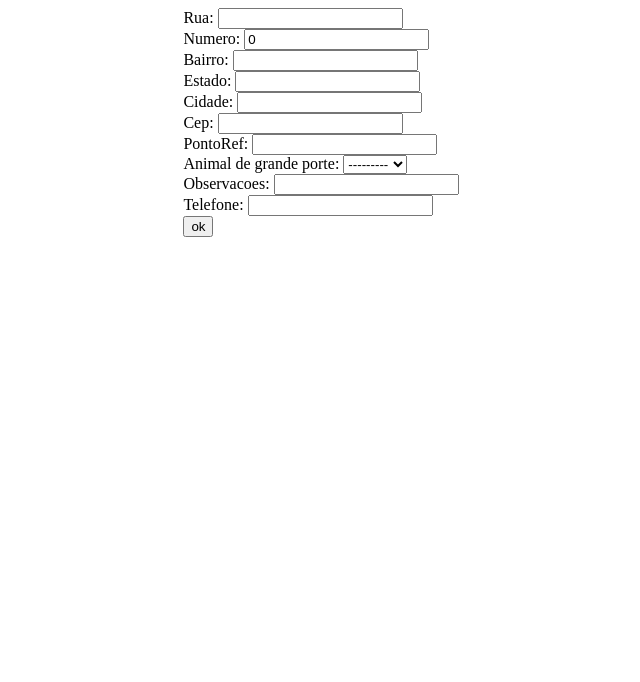
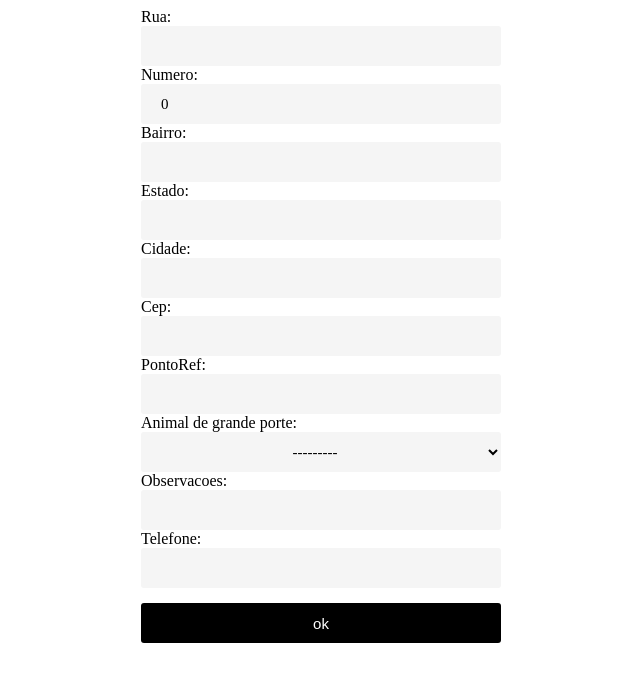
Before and after one commit to marcosnjunior/back_prefeitura_cidadao, a Django app: page /animais/apreensao-de-animais in a window 1280 px wide. Shown: the top 682 px of the page, without its empty margins (319-959 px from the left). Run offline with Django 5.2, Linux system fonts and the light colour scheme.

Commit message:
feat: update

```diff
--- a/prefeitura/animais/forms.py
+++ b/prefeitura/animais/forms.py
@@ -1,5 +1,5 @@
 from django import forms
-from .models import ColetaAnimaisMortos, ApreensaoAnimal, Denuncia
+from .models import *
 
 class ColetaAnimaisMortosForm(forms.ModelForm):
     class Meta:
@@ -27,3 +27,34 @@ class DenunciaForm(forms.ModelForm):
     class Meta:
         model = Denuncia
         fields = '__all__'
+
+class AgendaConsultaForm(forms.ModelForm):
+    class Meta:
+        model = AgendaConsulta
+        fields = '__all__'
+        ANIMAL_De_GRANDE_PORTE = [
+            ("Cavalo", "Cavalo"),
+            ("Boi", "Boi"),
+            ("Cabra", "Cabra"),
+            ("Porco", "Porco")
+        ]
+
+class AgendaCastracaoForm(forms.ModelForm):
+    class Meta:
+        model = AgendaCastracao
+        fields = '__all__'
+        ANIMAL_De_GRANDE_PORTE = [
+        ("Cavalo", "Cavalo"),
+        ("Boi", "Boi"),
+        ("Porco", "Porco")
+        ]
+class HospitalVeterinarioForm(forms.ModelForm):
+    class Meta:
+        model = HospitalVeterinario
+        fields = '__all__'
+        ANIMAL_De_GRANDE_PORTE = [
+            ("Cavalo", "Cavalo"),
+            ("Boi", "Boi"),
+            ("Cabra", "Cabra"),
+            ("Porco", "Porco")
+        ]
--- a/prefeitura/animais/models.py
+++ b/prefeitura/animais/models.py
@@ -46,3 +46,35 @@ class Denuncia(models.Model):
     pontoRef = models.CharField(max_length=200)
 
 # class CadrastroDeProtetores(models.Model):
+
+class AgendaConsulta(models.Model):
+    ANIMAL_De_GRANDE_PORTE = [
+        ("Cavalo", "Cavalo"),
+        ("Boi", "Boi"),
+        ("Cabra", "Cabra"),
+        ("Porco", "Porco")
+    ]
+    nome = models.CharField(max_length=200)
+    telefone = models.CharField(max_length=20)
+    animal_de_grande_porte = models.CharField(max_length=6, choices=ANIMAL_De_GRANDE_PORTE)
+
+class AgendaCastracao(models.Model):
+    ANIMAL_De_GRANDE_PORTE = [
+        ("Cavalo", "Cavalo"),
+        ("Boi", "Boi"),
+        ("Porco", "Porco")
+    ]
+    nome = models.CharField(max_length=200)
+    telefone = models.CharField(max_length=20)
+    animal_de_grande_porte = models.CharField(max_length=6, choices=ANIMAL_De_GRANDE_PORTE)
+
+class HospitalVeterinario(models.Model):
+    ANIMAL_De_GRANDE_PORTE = [
+        ("Cavalo", "Cavalo"),
+        ("Boi", "Boi"),
+        ("Cabra", "Cabra"),
+        ("Porco", "Porco")
+    ]
+    nome = models.CharField(max_length=200)
+    telefone = models.CharField(max_length=20)
+    animal_de_grande_porte = models.CharField(max_length=6, choices=ANIMAL_De_GRANDE_PORTE)
--- a/prefeitura/animais/static/base.css
+++ b/prefeitura/animais/static/base.css
@@ -1,4 +1,82 @@
+h3 {
+    margin: 0;
+    margin-top: 20px;
+}
+
+h6 {
+    margin: 0;
+    margin-top: 10px;
+}
+
+h4 {
+    margin: 0;
+    margin-top: 5px;
+    margin-bottom: 5px;
+    font-weight: normal;
+}
+
+
+input {
+    background-color: #f5f5f5;
+    border: 0;
+    width: 100%;
+    height: 40px;
+    font-family: inherit;
+    padding: 20px;
+    font-size: 15px;
+    box-sizing: border-box;
+    border-radius: 3px;
+    color: black;
+}
+
+select{
+    background-color: #f5f5f5;
+    border: 0;
+    width: 100%;
+    height: 40px;
+    font-family: inherit;
+    font-size: 15px;
+    box-sizing: border-box;
+    border-radius: 3px;
+    color: black;
+}
+
+select option:first-child {
+   text-align: center;
+}
+
+input[type="checkbox"] {
+    width: 20px;
+    height: 20px;
+    margin-right: 10px;
+}
+
+textarea {
+    background-color: #f5f5f5;
+    border: 0;
+    width: 100%;
+    height: 100px;
+    font-family: inherit;
+    padding: 20px;
+    font-size: 15px;
+    box-sizing: border-box;
+    border-radius: 3px;
+}
+
+button[type="submit"] {
+    width: 100%;
+    height: 40px;
+    background-color: black;
+    color: white;
+    border: 0;
+    margin-top: 15px;
+    border-radius: 3px;
+    font-size: 15px;
+    cursor: pointer;
+}
+
+
 .container {
-    justify-items: center;
-    align-items: center;
+    width: 360px;
+    margin: auto;
 }
--- /dev/null
+++ b/prefeitura/animais/templates/AgendaCastracao.html
@@ -0,0 +1,5 @@
+{% extends "base.html" %}
+
+{% block formulario%}
+
+{% endblock %}
--- /dev/null
+++ b/prefeitura/animais/templates/AgendaConsulta.html
@@ -0,0 +1,5 @@
+{% extends "base.html" %}
+
+{% block formulario%}
+
+{% endblock %}
--- /dev/null
+++ b/prefeitura/animais/templates/HospitalVeterinario.html
@@ -0,0 +1,5 @@
+{% extends "base.html" %}
+
+{% block formulario%}
+
+{% endblock %}
--- a/prefeitura/animais/urls.py
+++ b/prefeitura/animais/urls.py
@@ -6,4 +6,7 @@ urlpatterns = [
     path('coleta-animais-mortos', views.coleta),
     path('apreensao-de-animais', views.Apreensao),
     path('denuncia-de-animais', views.Denuncia),
+    path('agenda-consulta-clinica', views.AgendaConsulta),
+    path('agenda-castracao-pet', views.AgendaCastracao),
+    path('hospital-veterinario', views.HospitalVeterinario),
 ]
--- a/prefeitura/animais/views.py
+++ b/prefeitura/animais/views.py
@@ -1,6 +1,6 @@
 from django.shortcuts import render, redirect
 
-from .forms import ColetaAnimaisMortosForm, ApreensaoAnimalForm, DenunciaForm
+from .forms import *
 # Create your views here.
 
 def coleta(request):
@@ -38,3 +38,39 @@ def Denuncia(request):
         form = DenunciaForm()
 
     return render(request, "Denuncia.html", {"form": form})
+
+def AgendaConsulta(request):
+    if request.method == "POST":
+        form = AgendaConsultaForm(request.POST)
+        if form.is_valid():
+            form.save()
+            form.clean()
+            return redirect("/thanks/")
+    else:
+        form = AgendaConsultaForm()
+
+    return render(request, "AgendaConsulta.html", {"form": form})
+
+def AgendaCastracao(request):
+    if request.method == "POST":
+        form = AgendaCastracaoForm(request.POST)
+        if form.is_valid():
+            form.save()
+            form.clean()
+            return redirect("/thanks/")
+    else:
+        form = AgendaCastracaoForm()
+
+    return render(request, "AgendaCastracao.html", {"form": form})
+
+def HospitalVeterinario(request):
+    if request.method == "POST":
+        form = HospitalVeterinarioForm(request.POST)
+        if form.is_valid():
+            form.save()
+            form.clean()
+            return redirect("/thanks/")
+    else:
+        form = HospitalVeterinarioForm()
+
+    return render(request, "HospitalVeterinario.html", {"form": form})
```
Also changed, not shown: prefeitura/animais/migrations/0004_agendacastracao_agendaconsulta_hospitalveterinario.py (added).
